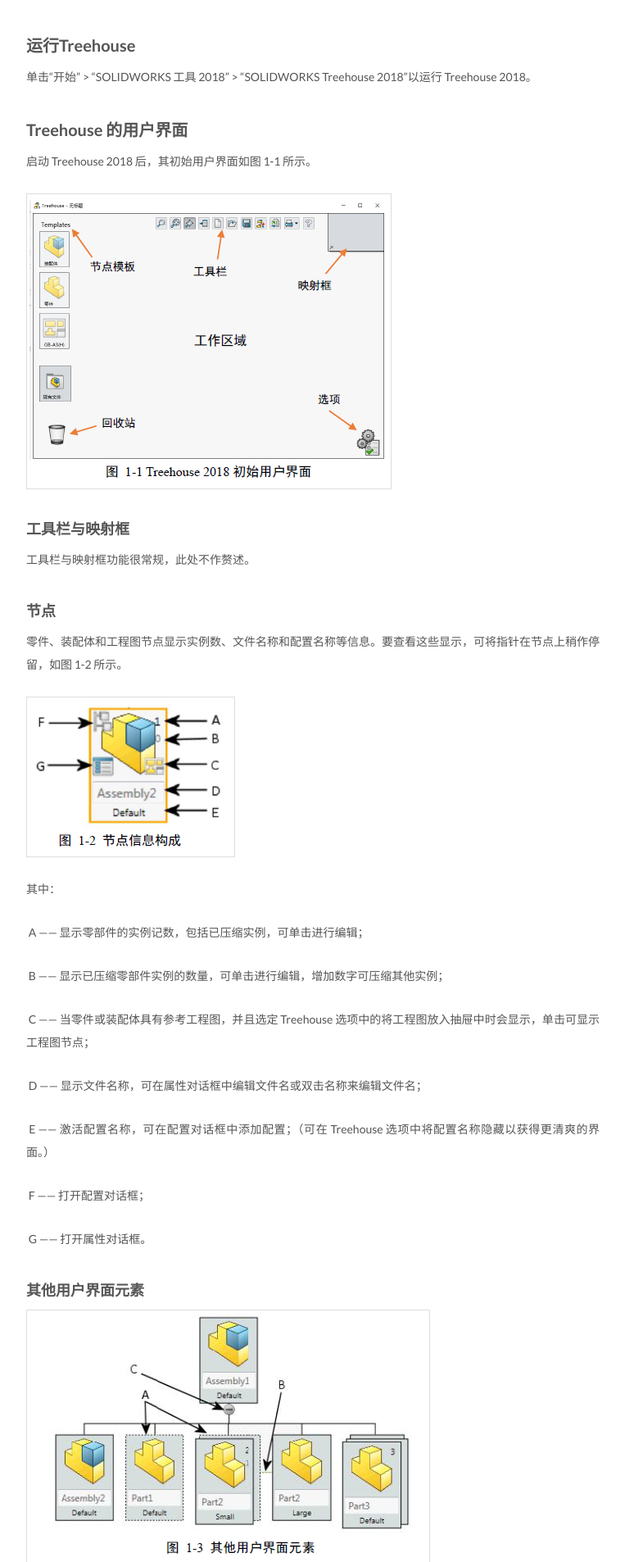
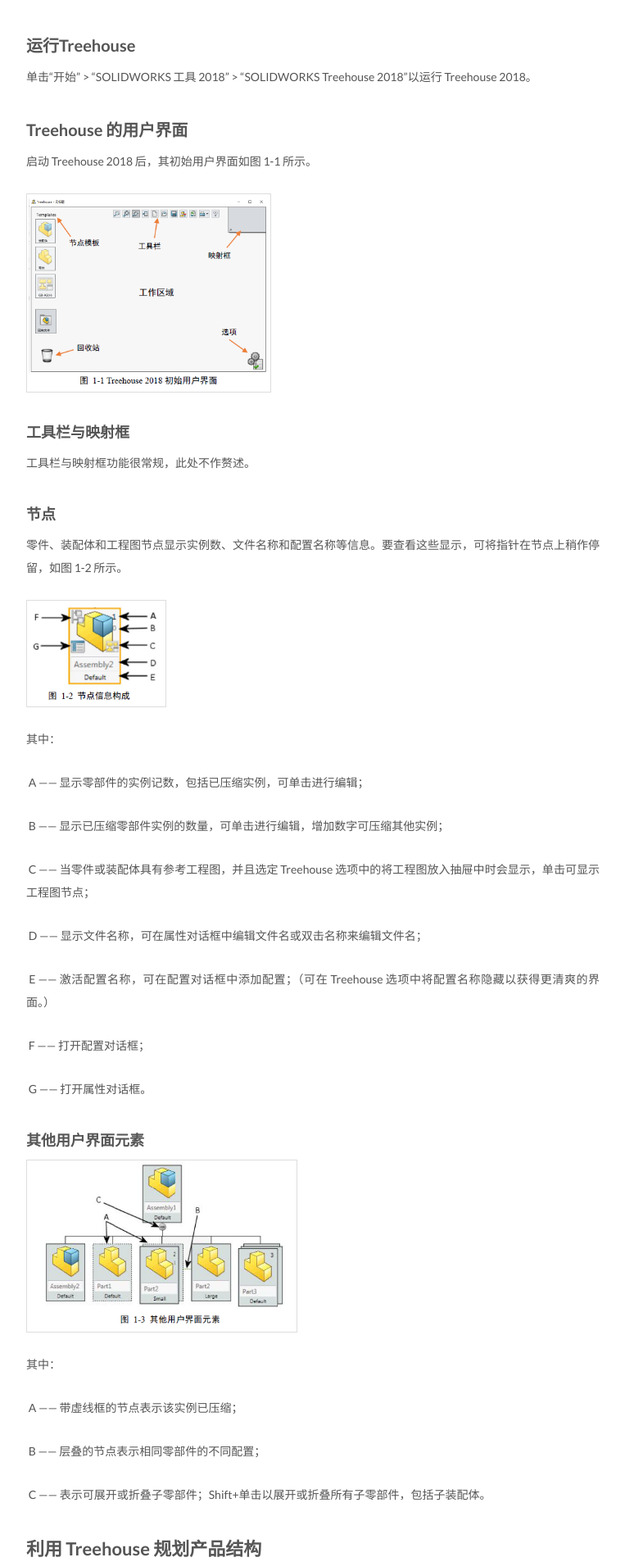
Before and after one commit to Raynnmc/raynnmc.github.io, a Jekyll site: the page built from _posts/2018-05-20-利用 TREEHOUSE 进行产品结构的规划及整理.md, in a window 1280 px wide. Shown: the part 1164-3070 px from the top of the page at 82% size, without its empty margins (258-1021 px from the left). Built offline with Jekyll 4.4.1, drawn with Linux system fonts in a browser that asks for light colours; comment, search, counter and statistics services are not loaded.

Commit message:
Update 2018-05-20-利用 TREEHOUSE 进行产品结构的规划及整理.md

```diff
--- a/_posts/2018-05-20-利用 TREEHOUSE 进行产品结构的规划及整理.md
+++ b/_posts/2018-05-20-利用 TREEHOUSE 进行产品结构的规划及整理.md
@@ -40,7 +40,7 @@ Treehouse 是 SolidWorks 2015 版推出的实用工具，提供可视的装配
 
 启动 Treehouse 2018 后，其初始用户界面如图 1‑1 所示。
 
-![Treehouse 2018 初始用户界面](http://raynnmc.github.io/image/treehouse/1-1.PNG)
+<img src="http://raynnmc.github.io/image/treehouse/1-1.PNG" alt="Treehouse 2018 初始用户界面" style="zoom:67%;" />
 
 #### 工具栏与映射框
 
@@ -50,7 +50,7 @@ Treehouse 是 SolidWorks 2015 版推出的实用工具，提供可视的装配
 
 零件、装配体和工程图节点显示实例数、文件名称和配置名称等信息。要查看这些显示，可将指针在节点上稍作停留，如图 1‑2 所示。
 
-![节点信息构成](http://raynnmc.github.io/image/treehouse/1-2.PNG)
+<img src="http://raynnmc.github.io/image/treehouse/1-2.PNG" alt="节点信息构成" style="zoom:67%;" />
 
 其中：
 
@@ -70,7 +70,7 @@ Treehouse 是 SolidWorks 2015 版推出的实用工具，提供可视的装配
 
 #### 其他用户界面元素
 
-![其他用户界面元素](http://raynnmc.github.io/image/treehouse/1-3.PNG)
+<img src="http://raynnmc.github.io/image/treehouse/1-3.PNG" alt="其他用户界面元素" style="zoom:67%;" />
 
 其中：
 
@@ -97,7 +97,7 @@ Treehouse 是 SolidWorks 2015 版推出的实用工具，提供可视的装配
 
 ### 典型过程
 
-![基于现有设备模块迅速搭建项目方案的典型过程](http://raynnmc.github.io/image/treehouse/2-1.PNG)
+<img src="http://raynnmc.github.io/image/treehouse/2-1.PNG" alt="基于现有设备模块迅速搭建项目方案的典型过程" style="zoom:67%;" />
 
 ### 示例
 
@@ -107,19 +107,19 @@ Treehouse 是 SolidWorks 2015 版推出的实用工具，提供可视的装配
 
 2. 运行 Treehouse，从节点模板中拖入装配体作为总装，命名为“方案-X客户-智能激光焊接系统”，如图 2‑2 所示。
 
-   ![拖入总装节点并命名](http://raynnmc.github.io/image/treehouse/2-2.PNG)
+   <img src="http://raynnmc.github.io/image/treehouse/2-2.PNG" alt="拖入总装节点并命名" style="zoom:67%;" />
 
 3. 点击 Treehouse 左下角的“现有文件”或者使用 Windows 的资源管理器找到各模块的三维模型，并拖动文件至总装节点上，添加模块节点并编辑数量信息。全部添加完毕后，文件结构如图 2‑3 所示。
 
-   ![搭建文件结构树](http://raynnmc.github.io/image/treehouse/2-3.PNG)
+   <img src="http://raynnmc.github.io/image/treehouse/2-3.PNG" alt="搭建文件结构树" style="zoom:67%;" />
 
 4. 指定总装节点的输出路径（右键，属性中进行编辑），并将文件结构树输出至 SolidWorks 中，结果如图 2‑4 所示。注意：输出前需先打开 SolidWorks 软件，避免程序崩溃。
 
-   ![导出结构树至 SolidWorks](http://raynnmc.github.io/image/treehouse/2-4.PNG)
+   <img src="http://raynnmc.github.io/image/treehouse/2-4.PNG" alt="导出结构树至 SolidWorks" style="zoom:67%;" />
 
 5. 在 SolidWorks 中调整各设备模块之间的位置关系，完成方案三维模型搭建，如图 2‑5 所示。
 
-   ![调整模块位置，完成三维搭建](http://raynnmc.github.io/image/treehouse/2-5.PNG)
+   <img src="http://raynnmc.github.io/image/treehouse/2-5.PNG" alt="调整模块位置，完成三维搭建" style="zoom:67%;" />
 
 6. 由 Treehouse 导出方案配置表。
 
@@ -135,7 +135,7 @@ Treehouse 是 SolidWorks 2015 版推出的实用工具，提供可视的装配
 
 #### 典型过程
 
-![基于已有模块和空白模块进行新产品开发规划](http://raynnmc.github.io/image/treehouse/2-6-0.PNG)
+<img src="http://raynnmc.github.io/image/treehouse/2-6-0.PNG" alt="基于已有模块和空白模块进行新产品开发规划" style="zoom:67%;" />
 
 #### 示例
 
@@ -145,7 +145,7 @@ Treehouse 是 SolidWorks 2015 版推出的实用工具，提供可视的装配
 
 2. 运行 Treehouse，搭建产品结构树，如图 2‑6 所示。
 
-   ![中性笔的产品结构树规划](http://raynnmc.github.io/image/treehouse/2-6.PNG)
+   <img src="http://raynnmc.github.io/image/treehouse/2-6.PNG" alt="中性笔的产品结构树规划" style="zoom:67%;" />
 
 3. 为需要出图的零部件指定工程图节点，在将结构树导出至 SolidWorks 后，SolidWorks 会自动产生关联的图纸文件（一般规划中不必包含工程图）。
 
@@ -163,7 +163,7 @@ Treehouse可以方便地直接导入已完成设计的 SolidWorks 格式三维
 
 ### 典型过程
 
-![利用Treehouse整理产品结构树的典型过程](http://raynnmc.github.io/image/treehouse/3-1.PNG)
+<img src="http://raynnmc.github.io/image/treehouse/3-1.PNG" alt="利用Treehouse整理产品结构树的典型过程" style="zoom:67%;" />
 
 ### 示例
 
@@ -173,13 +173,13 @@ Treehouse可以方便地直接导入已完成设计的 SolidWorks 格式三维
 
 2. 将产品的三维总装文件拖入 Treehouse 的工作区域，导入并生成产品结构树，如图 3‑2 所示。
 
-   ![在 Treehouse 中生成产品结构树](http://raynnmc.github.io/image/treehouse/3-2.PNG)
+   <img src="http://raynnmc.github.io/image/treehouse/3-2.PNG" alt="在 Treehouse 中生成产品结构树" style="zoom:67%;" />
 
 3. 将结构树打印为 PDF 文件或纸质文件。
 
 4. 导出 Excel 表格，如图 3‑3 所示，并进行编辑；导出的表格中包含了在建模过程中零部件被赋予的所有属性信息，需进行筛选及重排（目前版本的 Treehouse 无法定义导出 Excel 的映射模板，期待后续版本予以更新）。
 
-   ![由结构树导出的 Excel 表格](http://raynnmc.github.io/image/treehouse/3-3.PNG)
+   <img src="http://raynnmc.github.io/image/treehouse/3-3.PNG" alt="由结构树导出的 Excel 表格" style="zoom:67%;" />
 
 更多功能请读者自行探索。
 
```
